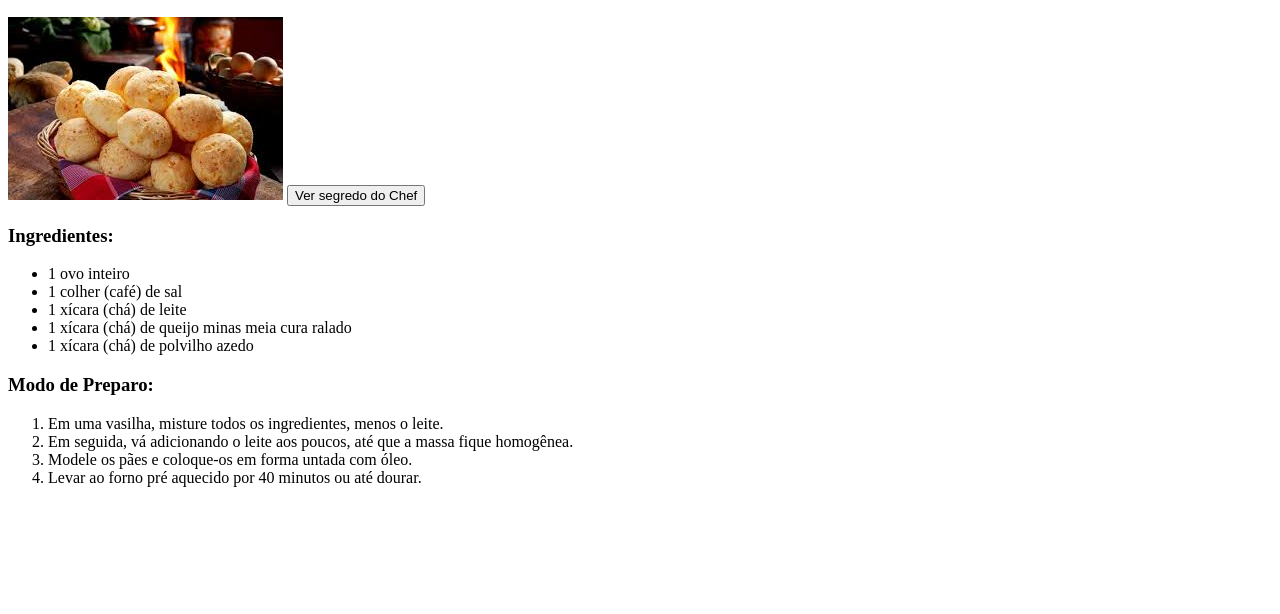
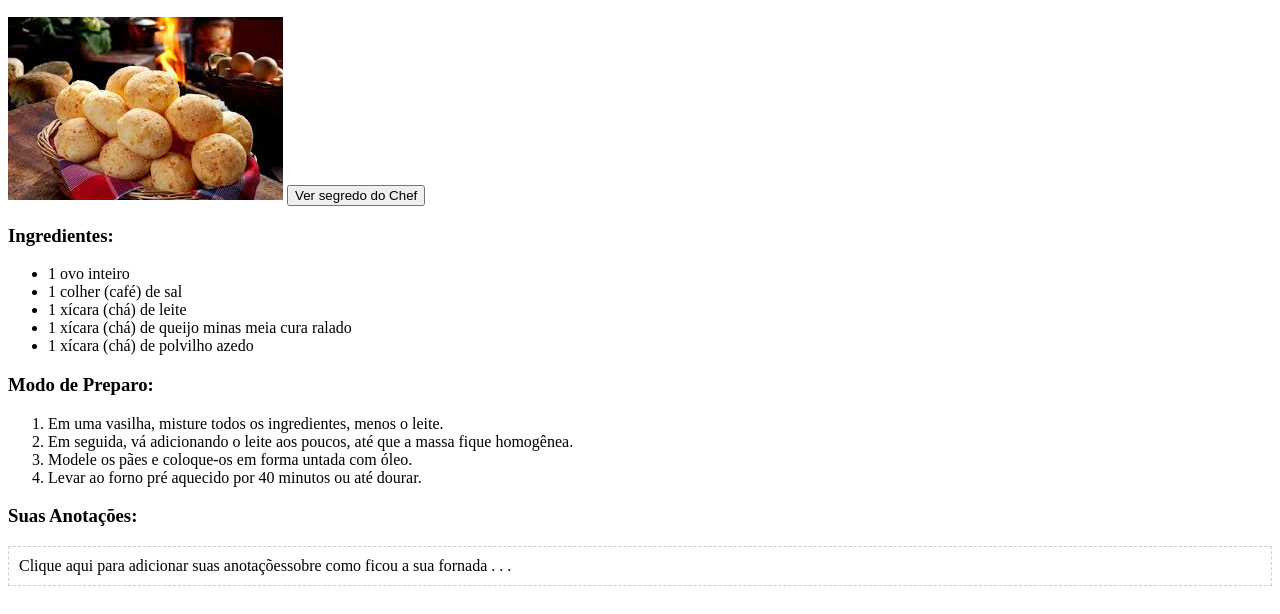
Before and after one commit to juliaraposo-dev/receitas-de-minas, a plain HTML site: page index.html in a window 1280 px wide. Shown: the part 110-724 px from the top of the page. Drawn offline with Linux system fonts and the light colour scheme.

Commit message:
feat: implementa área de notas pessoais editável

```diff
--- a/index.html
+++ b/index.html
@@ -44,5 +44,12 @@
             </ol>
         </section>
 
+        <section>
+            <h3>Suas Anotações:</h3>
+            <div style="border: 1px dashed #ccc; padding: 10px;" contenteditable="true">
+                Clique aqui para adicionar suas anotaçõessobre como ficou a sua fornada . . .
+            </div>
+        </section>
+
     </main>
 </body>
```
